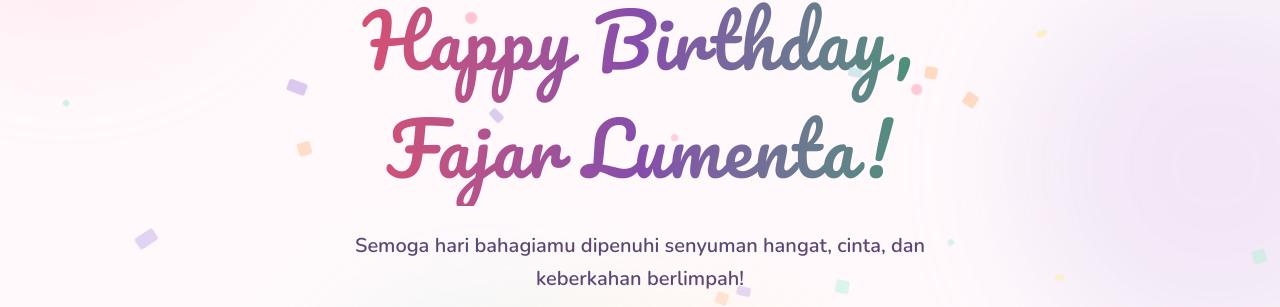
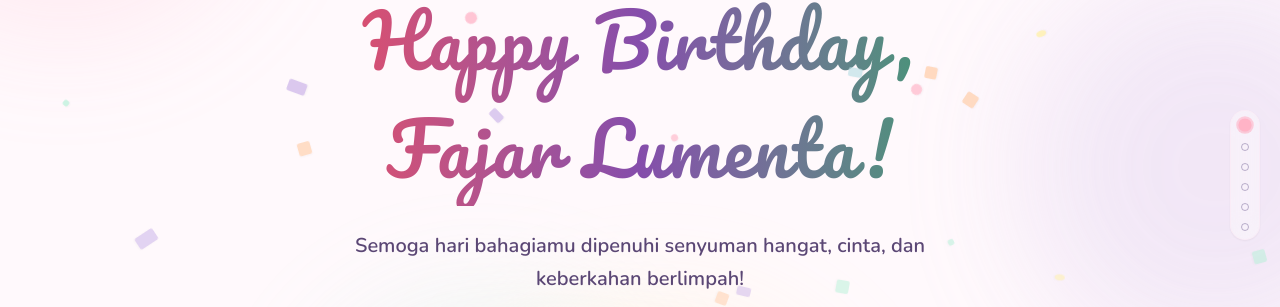
Before and after one commit to Greenson22/ucapan-selamat, a Next.js app: page /happy-birthday/fajar-lumenta in a window 1280 px wide. Shown: the part 225-532 px from the top of the page. Built offline with nearby package versions, Linux system fonts and the light colour scheme.

Commit message:
feat: implement ticket 03 vertical slide dot navigator with smooth scroll

```diff
--- /dev/null
+++ b/src/components/fragments/SlideNavigator.tsx
@@ -0,0 +1,44 @@
+import React from "react";
+
+export interface SlideNavigatorProps {
+  total: number;
+  activeIndex: number;
+  captions?: string[];
+  onNavigate: (index: number) => void;
+}
+
+export function SlideNavigator({
+  total,
+  activeIndex,
+  captions = [],
+  onNavigate,
+}: SlideNavigatorProps) {
+  return (
+    <nav
+      aria-label="Navigasi slide foto"
+      className="fixed right-3 md:right-5 top-1/2 -translate-y-1/2 z-30 flex flex-col items-center gap-3 p-2 rounded-full bg-white/40 backdrop-blur-md shadow-xs border border-pink-100/50"
+    >
+      {Array.from({ length: total }).map((_, index) => {
+        const isActive = activeIndex === index;
+        const caption = captions[index] || `Foto ${index + 1}`;
+        const label = `Lihat foto ke-${index + 1}: ${caption}`;
+
+        return (
+          <button
+            key={index}
+            type="button"
+            onClick={() => onNavigate(index)}
+            title={caption}
+            aria-label={label}
+            aria-current={isActive ? "true" : undefined}
+            className={`transition-all duration-300 rounded-full flex items-center justify-center focus:outline-hidden focus:ring-2 focus:ring-[#FFB3C6] ${
+              isActive
+                ? "w-3 h-3 bg-[#FFB3C6] ring-2 ring-[#FFB3C6]/60 shadow-xs scale-110"
+                : "w-2 h-2 bg-transparent border border-[#7B6B9A]/50 hover:border-[#FFB3C6] hover:bg-[#FFB3C6]/30"
+            }`}
+          />
+        );
+      })}
+    </nav>
+  );
+}
--- a/src/components/sections/PhotoSlideSection.tsx
+++ b/src/components/sections/PhotoSlideSection.tsx
@@ -1,7 +1,8 @@
 "use client";
 
-import React, { useRef, useState, useEffect } from "react";
+import React, { useRef, useState, useEffect, useCallback } from "react";
 import { PhotoSlide, PhotoSlideItem } from "@/components/fragments/PhotoSlide";
+import { SlideNavigator } from "@/components/fragments/SlideNavigator";
 
 export interface PhotoSlideSectionProps {
   slides: PhotoSlideItem[];
@@ -43,7 +44,21 @@ export function PhotoSlideSection({ slides, onPhotoClick }: PhotoSlideSectionPro
     };
   }, [slides]);
 
+  const handleNavigate = useCallback((index: number) => {
+    const container = containerRef.current;
+    if (!container) return;
+
+    const slideElements = container.querySelectorAll<HTMLElement>("article[data-slide-id]");
+    const targetSlide = slideElements[index];
+
+    if (targetSlide) {
+      targetSlide.scrollIntoView({ behavior: "smooth" });
+      setActiveIndex(index);
+    }
+  }, []);
+
   return (
+    <div className="relative w-full">
       <section
         ref={containerRef}
         aria-label="Galeri Foto Fajar Lumenta"
@@ -63,5 +78,14 @@ export function PhotoSlideSection({ slides, onPhotoClick }: PhotoSlideSectionPro
           />
         ))}
       </section>
+
+      {/* Vertical Dot Navigator */}
+      <SlideNavigator
+        total={slides.length}
+        activeIndex={activeIndex}
+        captions={slides.map((s) => s.caption)}
+        onNavigate={handleNavigate}
+      />
+    </div>
   );
 }
```
Also changed, not shown: 1 other file (tests, documents, lock files or other folders). Lines whose indentation alone changed are shown as unchanged.
